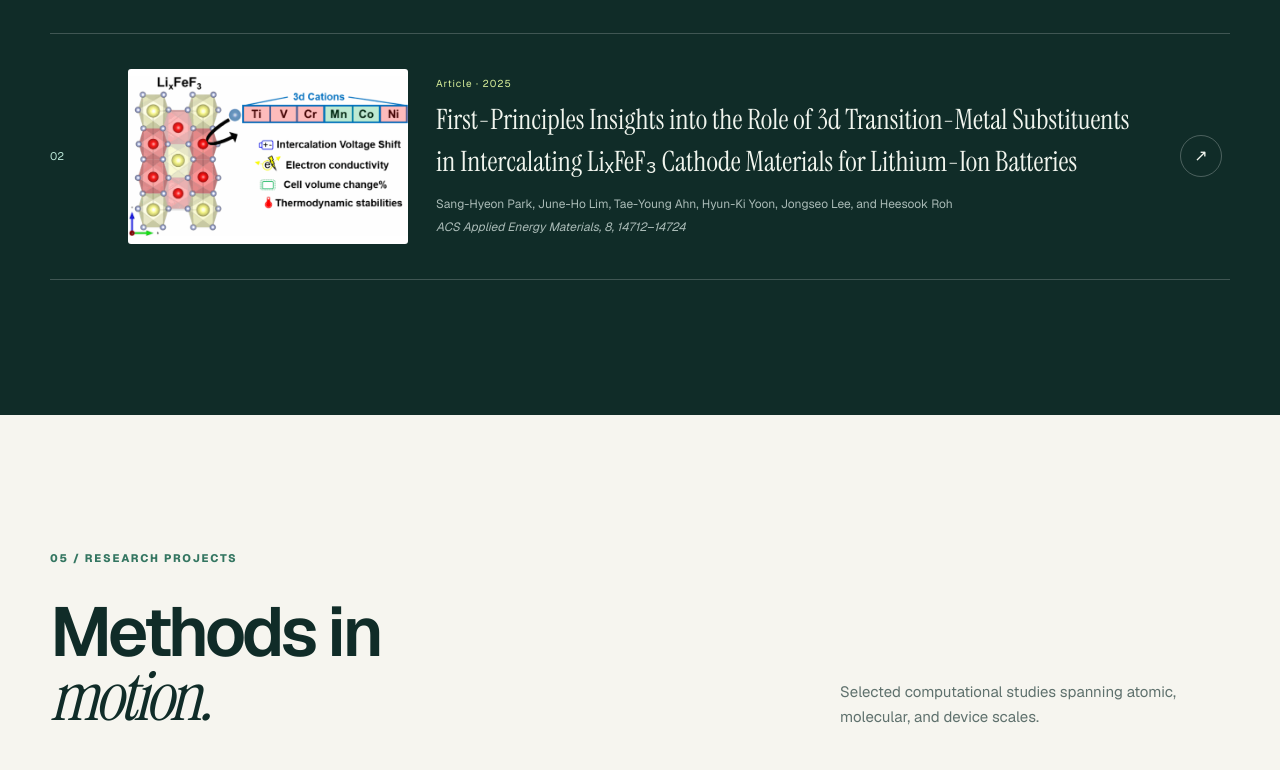
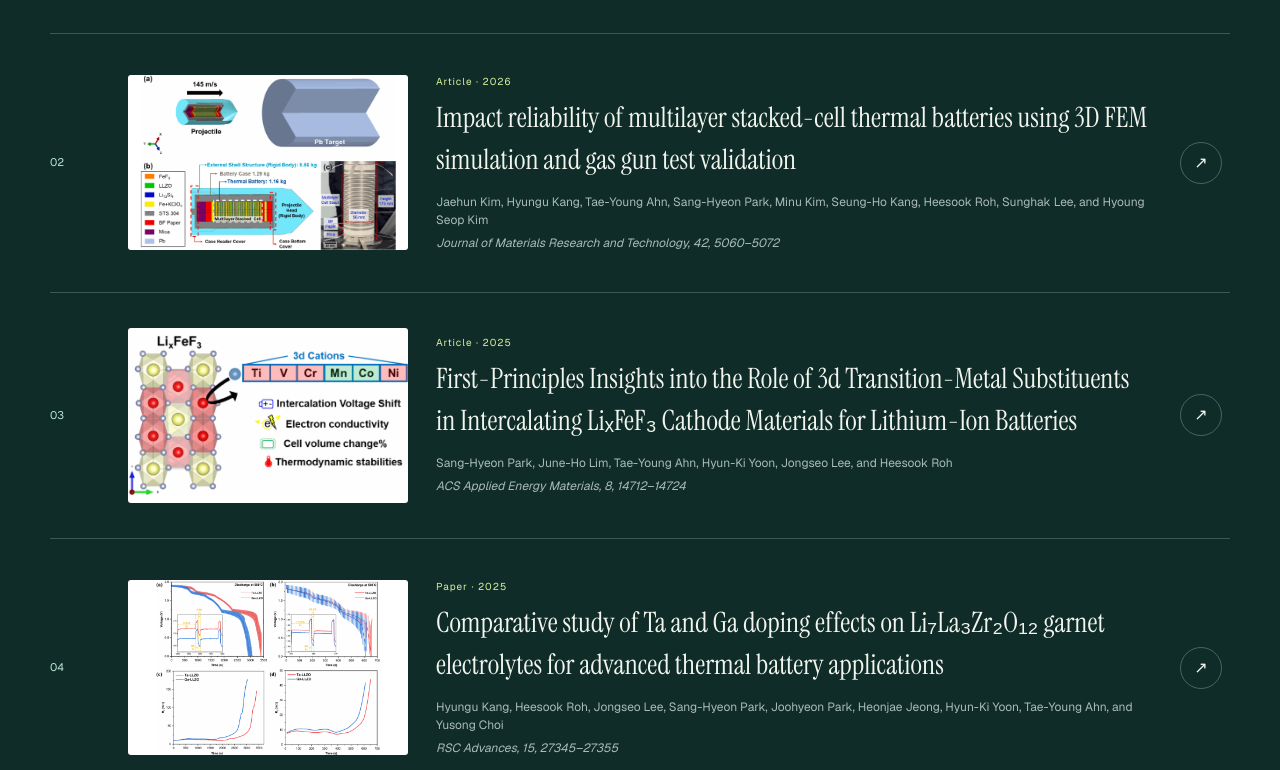
Before and after one commit to sanghyeonpark01/sanghyeonpark01.github.io, a Next.js app: page / in a window 1280 px wide. Shown: the part 4270-5040 px from the top of the page. Built offline with nearby package versions, Linux system fonts and the light colour scheme.

Commit message:
Add RSC Advances and JMRT publications

```diff
--- a/data/publications.ts
+++ b/data/publications.ts
@@ -21,6 +21,16 @@ export const publications: Publication[] = [
     imageAlt: "Workflow for data-driven cathode–coating interface screening and interpretable machine learning",
   },
   {
+    title: "Impact reliability of multilayer stacked-cell thermal batteries using 3D FEM simulation and gas gun test validation",
+    authors: "Jaehun Kim, Hyungu Kang, Tae-Young Ahn, Sang-Hyeon Park, Minu Kim, Seung-Ho Kang, Heesook Roh, Sunghak Lee, and Hyoung Seop Kim",
+    venue: "Journal of Materials Research and Technology, 42, 5060–5072",
+    year: 2026,
+    status: "Article",
+    href: "https://doi.org/10.1016/j.jmrt.2026.04.157",
+    image: "/publications/jmrt-impact-fem-gas-gun.png",
+    imageAlt: "Gas gun impact configuration and multilayer stacked-cell thermal battery model",
+  },
+  {
     title: "First-Principles Insights into the Role of 3d Transition-Metal Substituents in Intercalating LiₓFeF₃ Cathode Materials for Lithium-Ion Batteries",
     authors: "Sang-Hyeon Park, June-Ho Lim, Tae-Young Ahn, Hyun-Ki Yoon, Jongseo Lee, and Heesook Roh",
     venue: "ACS Applied Energy Materials, 8, 14712–14724",
@@ -30,4 +40,14 @@ export const publications: Publication[] = [
     image: "/publications/acs-lixfef3-substituents.png",
     imageAlt: "Graphical summary of 3d transition-metal substitution in lithium-intercalated iron fluoride",
   },
+  {
+    title: "Comparative study of Ta and Ga doping effects on Li₇La₃Zr₂O₁₂ garnet electrolytes for advanced thermal battery applications",
+    authors: "Hyungu Kang, Heesook Roh, Jongseo Lee, Sang-Hyeon Park, Joohyeon Park, Heonjae Jeong, Hyun-Ki Yoon, Tae-Young Ahn, and Yusong Choi",
+    venue: "RSC Advances, 15, 27345–27355",
+    year: 2025,
+    status: "Paper",
+    href: "https://doi.org/10.1039/D5RA03917G",
+    image: "/publications/rsc-llzo-thermal-battery.png",
+    imageAlt: "High-temperature discharge performance comparison of tantalum- and gallium-doped LLZO thermal batteries",
+  },
 ];
```
Also changed, not shown: public/publications/jmrt-impact-fem-gas-gun.png (added), public/publications/rsc-llzo-thermal-battery.png (added).
